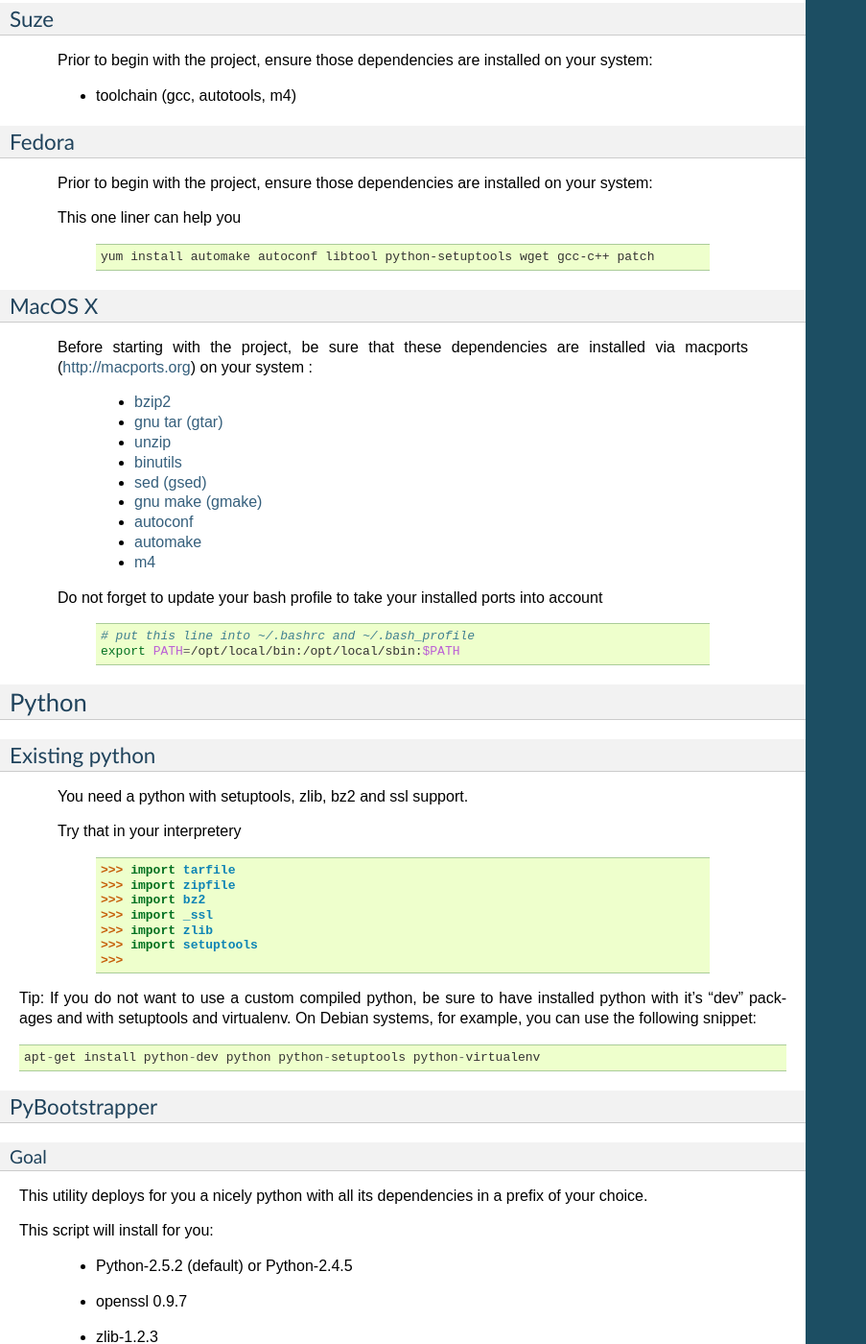
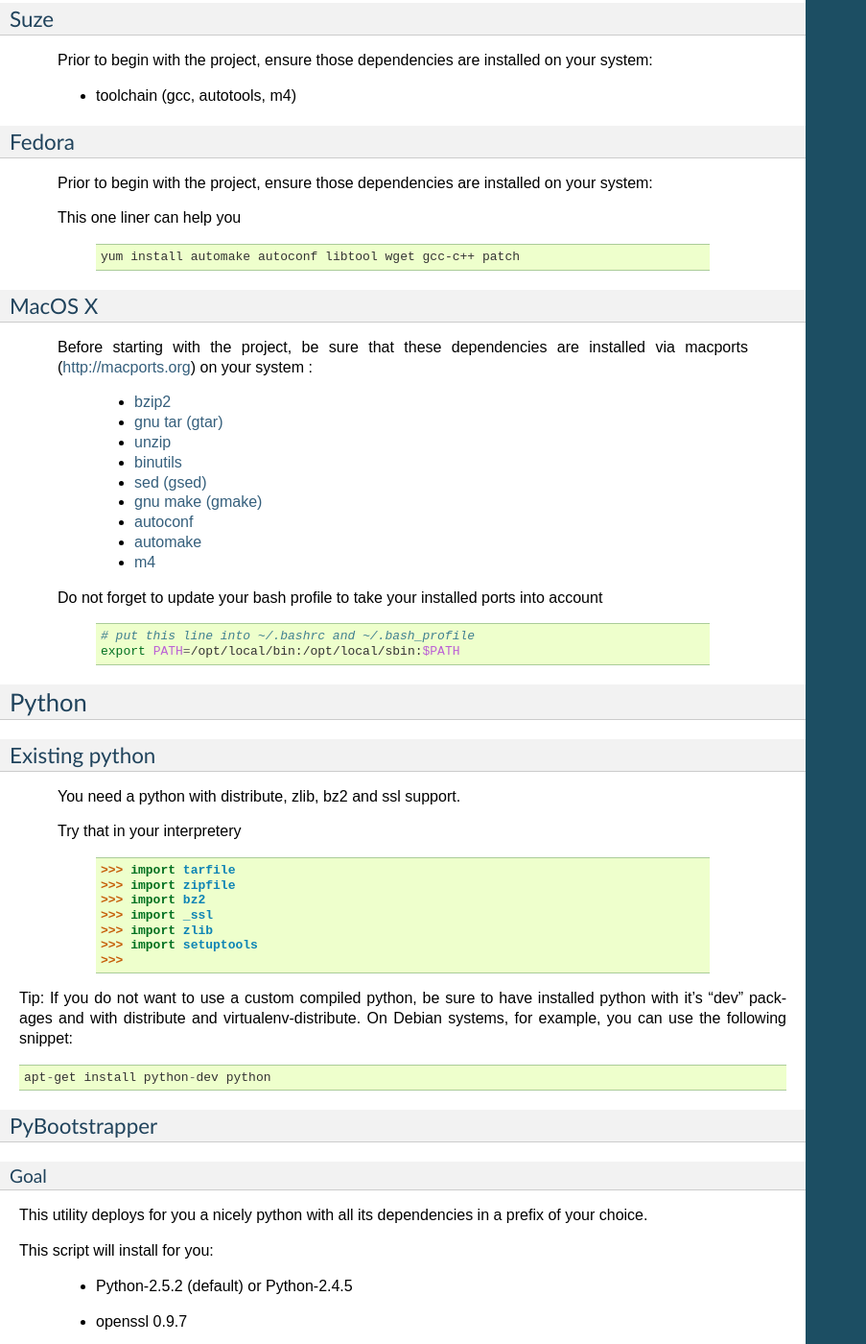
Before and after one commit to minitage/minitage.github.io, a Sphinx documentation site: the page built from source/installation.rst, in a window 1280 px wide and 1400 px high, scrolled down 1521 px. Shown: the whole window at 96% size, without its empty margins (0-903 px from the left). Built offline with Sphinx 7.4.7, drawn with Linux system fonts in a browser that asks for light colours; some of the changed text lies outside the part shown.

Commit message:
disitribute

```diff
--- a/source/installation.rst
+++ b/source/installation.rst
@@ -97,7 +97,7 @@
 
         .. code-block:: sh
 
-             yum install automake autoconf libtool python-setuptools wget gcc-c++ patch
+             yum install automake autoconf libtool wget gcc-c++ patch
 
 
 MacOS X
@@ -128,7 +128,7 @@
 
 Existing python
 ----------------
-    You need a python with setuptools, zlib, bz2 and ssl support.
+    You need a python with distribute, zlib, bz2 and ssl support.
 
     Try that in your interpretery
 
@@ -143,10 +143,10 @@
             >>>
 
 Tip:
-If you do not want to use a custom compiled python, be sure to have installed python with it's "dev" packages and with setuptools and virtualenv.
+If you do not want to use a custom compiled python, be sure to have installed python with it's "dev" packages and with distribute and virtualenv-distribute.
 On Debian systems, for example, you can use the following snippet::
 
-    apt-get install python-dev python python-setuptools python-virtualenv
+    apt-get install python-dev python
 
 PyBootstrapper
 ---------------
@@ -166,7 +166,7 @@
     * readlines-5.2
     * ez_setup.py which will install those python packages:
 
-        * setuptools
+        * distribute
         * zc.buildout
         * PasteScripts
         * virtualenv
@@ -206,8 +206,8 @@
 
 Using virtualenv
 =================
-**You have to use** `virtualenv <http://pypi.python.org/pypi/virtualenv/1.1>`_,
-minitage fits well with it.
+**You have to use** `virtualenv-distribute <http://pypi.python.org/pypi/virtualenv-distribute>`_,
+minitage fits well with it and requires now *distribute* to run.
 
 virtualenv is a tool that allow you to create isolated Python
 environments.
@@ -218,7 +218,9 @@
     -  **Only if you do not have used the bootstrap script**, you must install virtualenv::
 
         # maybe sudo ?
-        easy_install virtualenv
+        wget  http://python-distribute.org/distribute_setup.py
+        python distribute_setup.py
+        easy_install virtualenv-distribute # remove also any other virtualenv installation
 
     - Install the minitage prefix, this is just a new virtualenv creation::
 
@@ -238,7 +240,7 @@
 A stable version
 -----------------
 
-    Minitage is a classical python egg, you can get it throught easy_install.
+    Minitage is a classical python egg, you can get it throught easy_install (DISTRIBUTE).
 
     To install minitage in a stable version, follow those steps:
 
```
